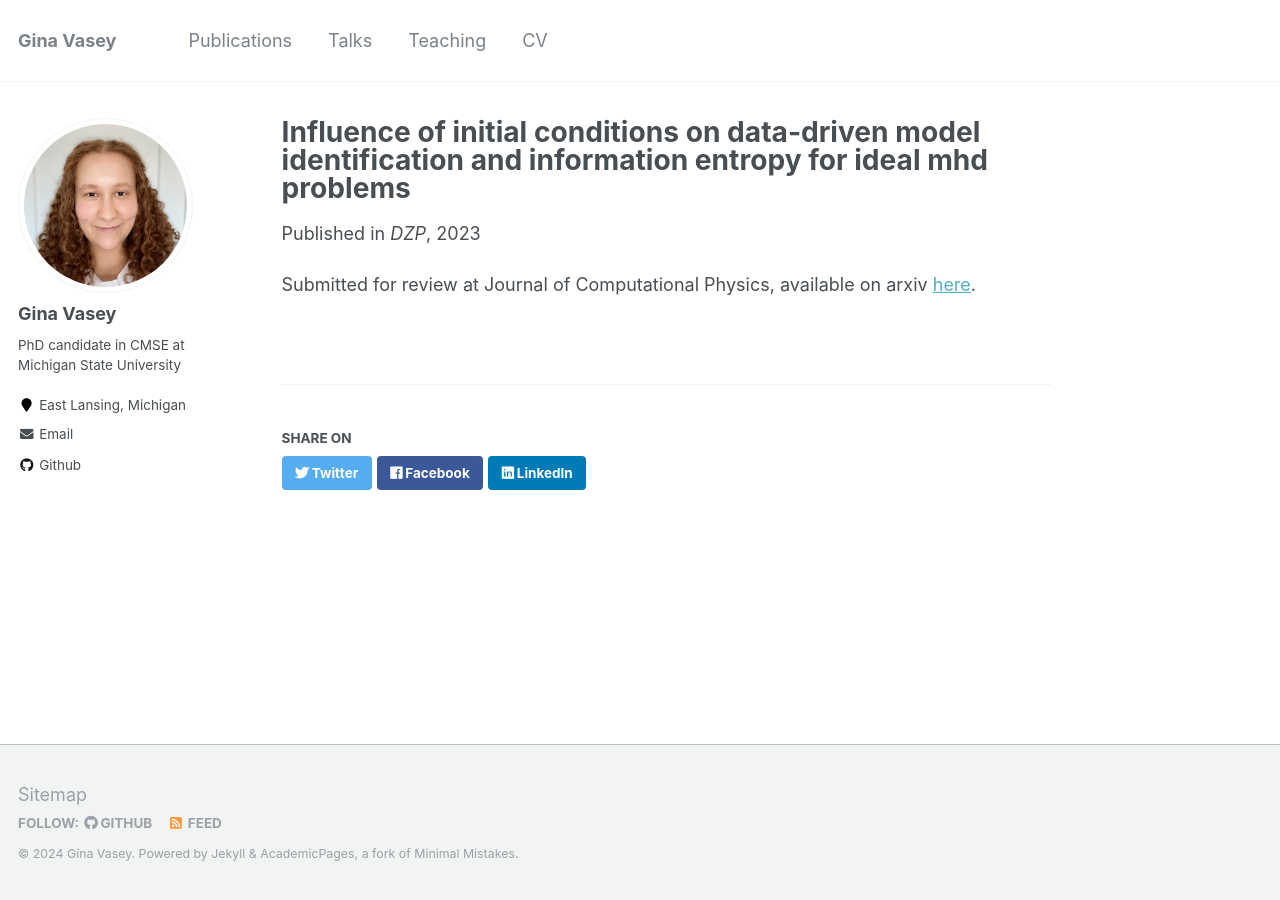
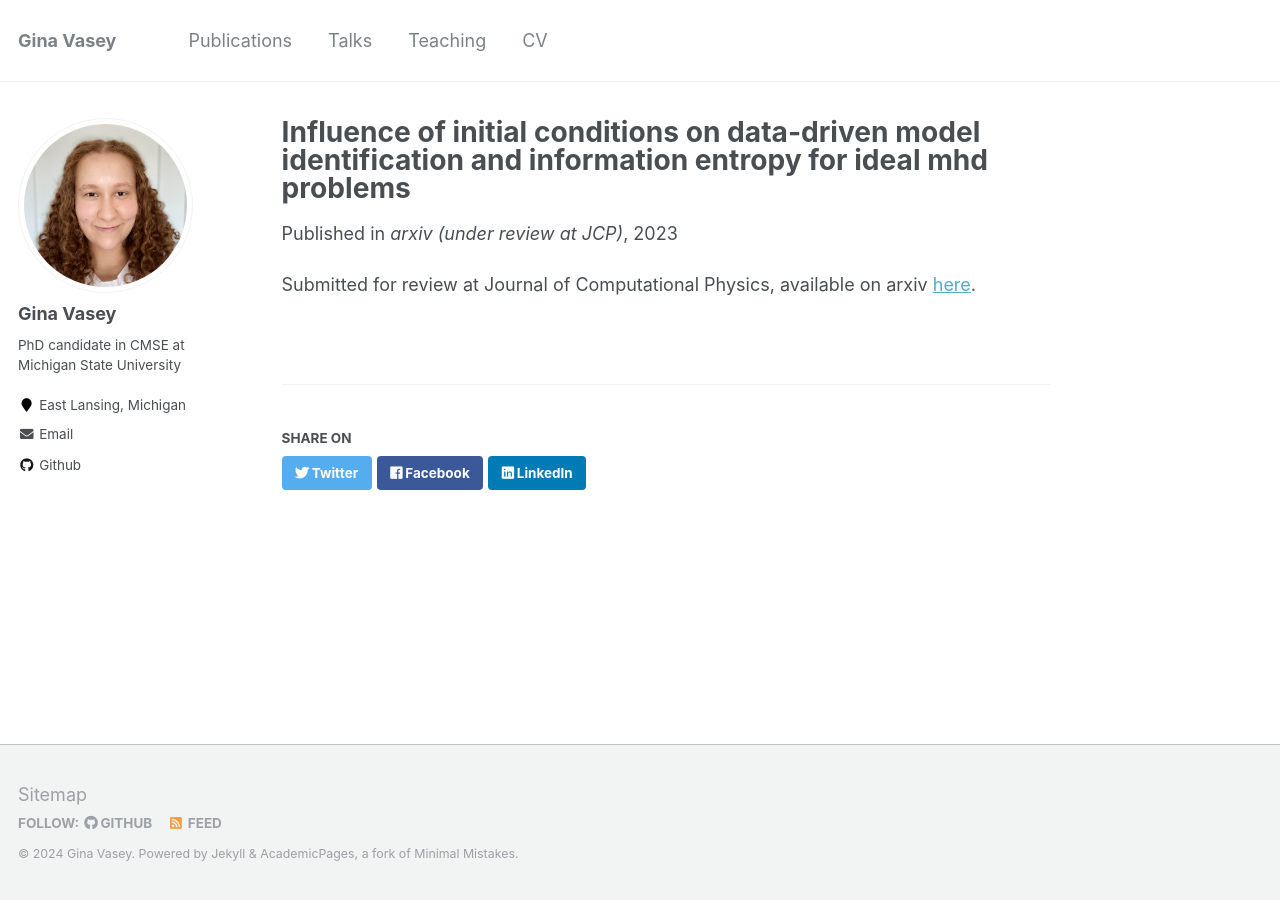
Before and after one commit to vaseygin/vaseygin.github.io, a Jekyll site: the page built from _publications/2023_JCP.md, in a window 1280 px wide. Built offline with Jekyll 4.4.1, drawn with Linux system fonts in a browser that asks for light colours.

Commit message:
location

```diff
--- a/_publications/2023_JCP.md
+++ b/_publications/2023_JCP.md
@@ -3,7 +3,7 @@ title: "Influence of initial conditions on data-driven model identification and
 collection: publications
 type: "Publication"
 permalink: /publications/2023_JCP
-venue: "DZP"
+venue: "arxiv (under review at JCP)"
 date: 2023-12-08
 ---
 
```
